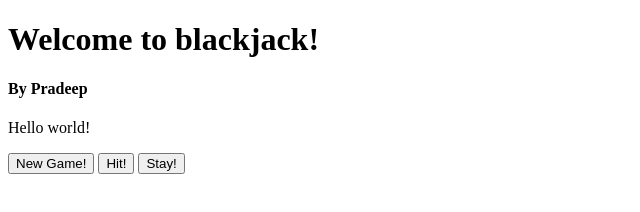
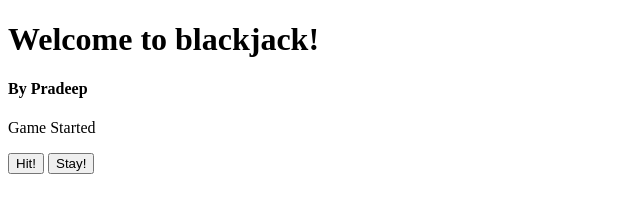
Before and after one commit to pradeep-charism/javascript-labs, a plain HTML site: page examples/index.html in a window 1280 px wide. Both pictures are taken after a click on the button "New Game!". Shown: the whole page, without its empty margins (0-640 px from the left). Drawn offline with Linux system fonts and the light colour scheme.

Commit message:
html and js working together

```diff
--- a/examples/blackjack.js
+++ b/examples/blackjack.js
@@ -1,35 +1,45 @@
 
+// DOM
+let newGameButton = document.getElementById('new-game-button'),
+  textArea = document.getElementById('text-area'),
+  hitButton = document.getElementById('hit-button'),
+  stayButton = document.getElementById('stay-button');
 
-let textArea=document.getElementById('text-area');
-textArea.innerText='Hello world!';
+//textArea.innerText='Hello world!';
+textArea.style.display = "none";
 
-let okButton=document.getElementById('ok-button');
-okButton.innerText='Ok!';
-okButton.addEventListener('click', function(){
-    textArea.innerText="Button Clicked";
+hitButton.style.display = "none";
+stayButton.style.display = "none";
+
+newGameButton.addEventListener('click', function () {
+  textArea.style.display = "block";
+  textArea.innerText = "Game Started";
+  newGameButton.style.display = 'none';
+  hitButton.style.display = 'inline';
+  stayButton.style.display = 'inline';
 });
 
 let suites = ['Hearts', 'Spades', 'Diamonds', 'Clubs'];
 
 let values = ['Ace', 'King', 'Queen', 'Jack',
-              'One','Two','Three','Four','Five','Six','Seven',
-              'Eight','Nine','Ten'
-  ];
+  'One', 'Two', 'Three', 'Four', 'Five', 'Six', 'Seven',
+  'Eight', 'Nine', 'Ten'
+];
 
-  let deck = createDeck();
+let deck = createDeck();
 
 
-let playerCards = [ getCardString(getNextCard()),
-                    getCardString(getNextCard())];
+let playerCards = [getCardString(getNextCard()),
+getCardString(getNextCard())];
 console.log("Welcome to blackjack game.");
-console.log(" "+   playerCards[0]);
-console.log(" "+   playerCards[1]);
+console.log(" " + playerCards[0]);
+console.log(" " + playerCards[1]);
 
-function getNextCard(){
+function getNextCard() {
   return deck.shift();
 }
 
-function getCardString(card){
+function getCardString(card) {
   return card.value + ' of ' + card.suit;
 }
 
@@ -39,14 +49,14 @@ let card = {
   value: 'Ace'
 };
 
-function createDeck(){
-let deck = [];
+function createDeck() {
+  let deck = [];
 
-  for(let i=0; i< suites.length; i++){
-    for(let j=0; j < values.length; j++){
+  for (let i = 0; i < suites.length; i++) {
+    for (let j = 0; j < values.length; j++) {
       //console.log(values[j] + ' of '+ suites[i]);
       //deck.push(values[j] + ' of '+ suites[i]);
-      let card = { suit: suites[i], value: values[j]};
+      let card = { suit: suites[i], value: values[j] };
       deck.push(card);
     }
   }
```
Also changed, not shown: examples/index.html (indentation only).
